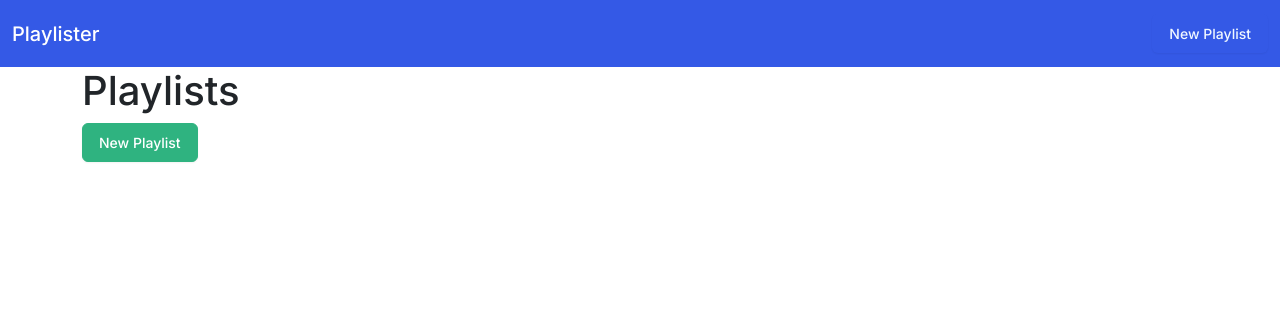
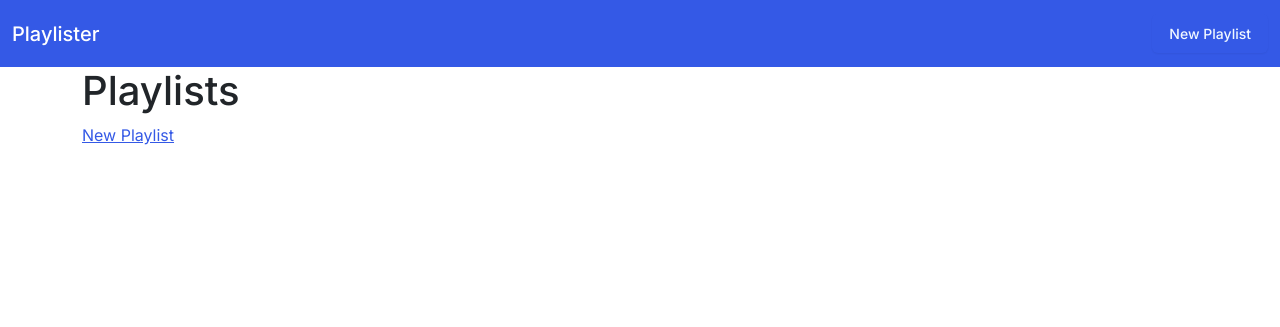
Before and after one commit to alx-rg/Playlister-Tutorial, a Flask app: page / in a window 1280 px wide. Shown: the top 327 px of the page. Run offline with Flask 2, Linux system fonts and the light colour scheme; data that the repository does not hold is empty; some libraries are stand-ins or nearby versions.

Commit message:
fixed playlist button

```diff
--- a/templates/playlists_index.html
+++ b/templates/playlists_index.html
@@ -3,7 +3,7 @@
 
 {% block content %}
 <h1>Playlists</h1>
-<button type="button" class="btn btn-success" href='/playlists/new'>New Playlist</button>
+
 <div class ='row'>
     {% for playlist in playlists %}
         <div class='col-md-3 card border-primary mb-3" style="margin:15px; min-height:200px;'>
@@ -14,5 +14,5 @@
         </div>
     {% endfor %}
 </div>
-
+<a href='/playlists/new'>New Playlist</a>
 {% endblock %}
```
